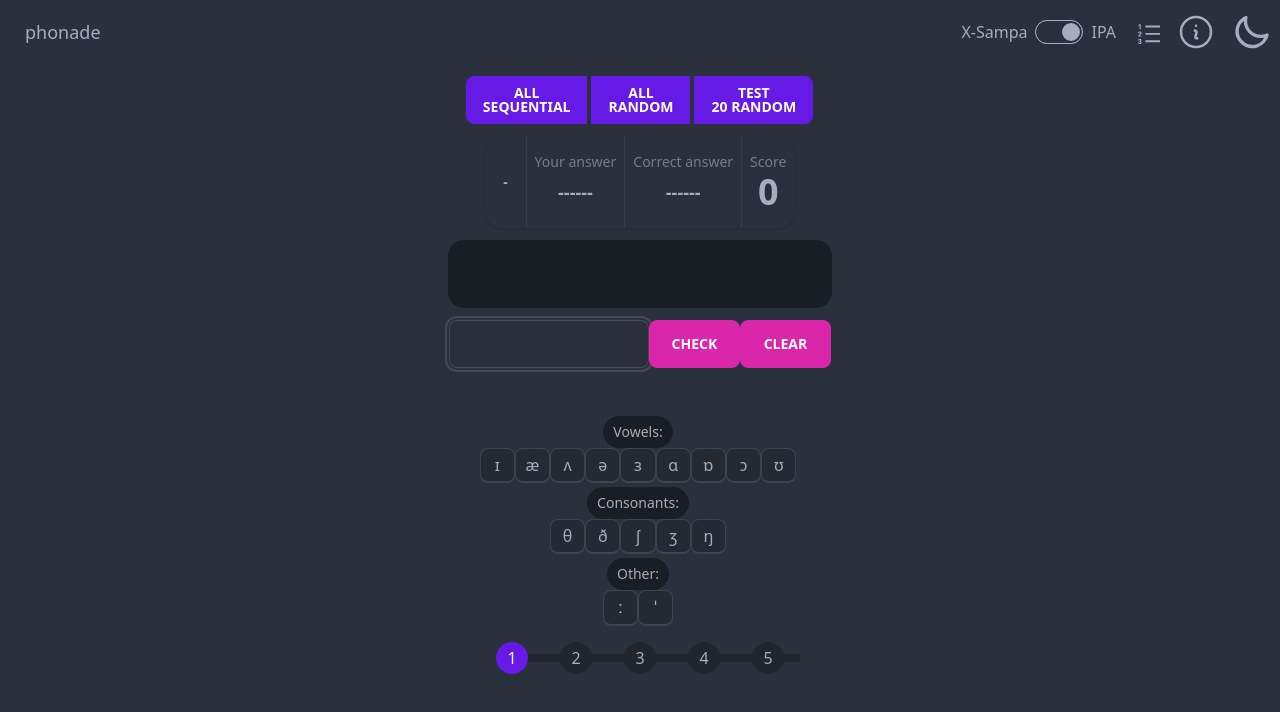
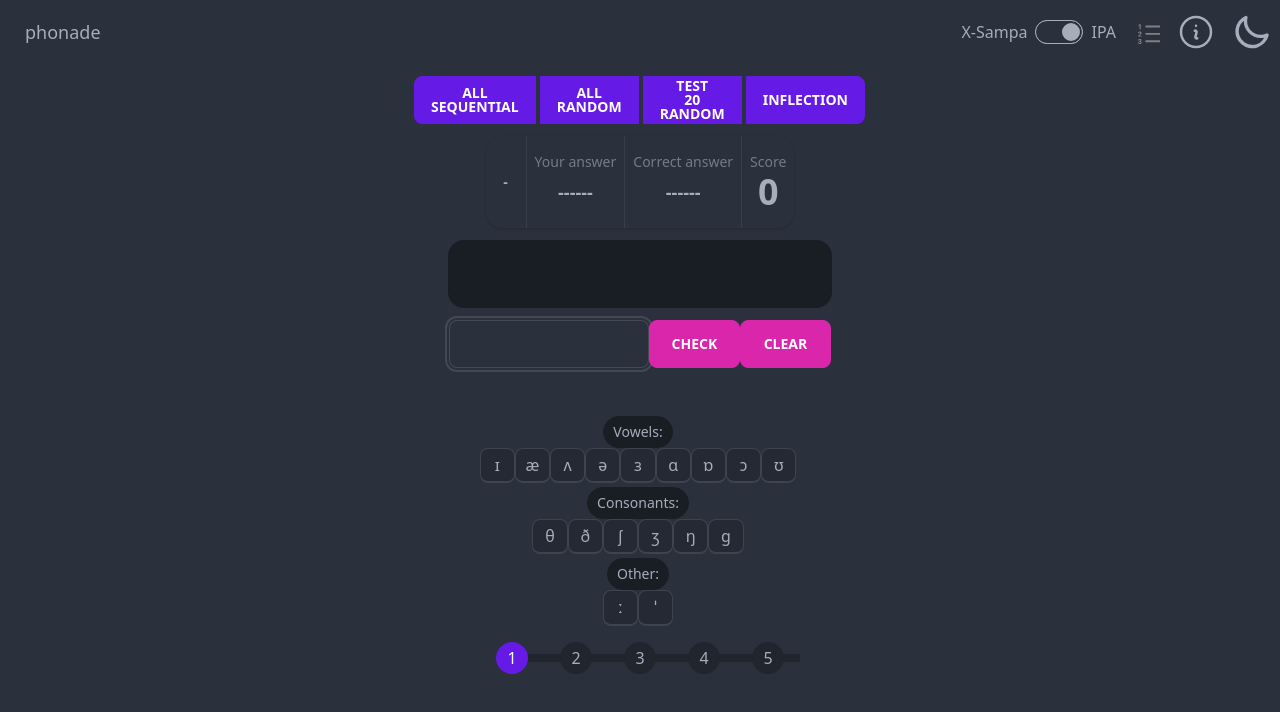
Before and after one commit to MarcinFortuna/phonade_app, a React (Vite) app: page / in a window 1280 px wide. Shown: the top 712 px of the page. Built offline with nearby package versions, Linux system fonts and the light colour scheme.

Commit message:
add transcription of inflected forms - final step

```diff
--- a/src/App.tsx
+++ b/src/App.tsx
@@ -10,6 +10,7 @@ import Feedback from "./components/Feedback";
 import InputBox from "./components/InputBox";
 import CheckTrans from "./components/CheckTrans";
 import ClearButton from "./components/ClearButton";
+import {GameModes} from "./enums/enums";
 
 function App() {
 
@@ -27,6 +28,7 @@ function App() {
     const setArrSeqAll = () => setCurrentArray([...Array(200).keys()]);
     const setArrRandomAll = () => setCurrentArray(getShuffledArr([...Array(200).keys()]));
     const setArrRandomTest = () => setCurrentArray(getShuffledArr([...Array(200).keys()]).slice(0, 20));
+    const setInfl = () => setCurrentArray(getShuffledArr([...Array(60).keys()]));
 
     // Currently displayed transcription
     const [currentTransIdx, setCurrentTransIdx] = useState<number>(0);
@@ -34,7 +36,7 @@ function App() {
     const decrementTransIdx = () => setCurrentTransIdx(currentTransIdx - 1);
     const resetTransIdx = () => setCurrentTransIdx(0);
 
-    const [currentMode, setCurrentMode] = useState<string>("");
+    const [currentMode, setCurrentMode] = useState<GameModes>(GameModes.OFF);
 
     const [inputBoxValue, setInputBoxValue] = useState<string>("");
 
@@ -56,8 +58,6 @@ function App() {
         resetScore();
         if (guessActive) toggleGuessActive();
     }
-
-    console.log(window.innerHeight);
 
     const appContext: AppContextInterface = {
         guessActive: guessActive,
@@ -89,7 +89,7 @@ function App() {
             <div className="App flex flex-col gap-3 items-center">
                 <Header/>
                 <SelectMode setCurrentMode={setCurrentMode} arrSeqAll={setArrSeqAll} arrRandomAll={setArrRandomAll}
-                            arrRandomTest={setArrRandomTest}
+                            arrRandomTest={setArrRandomTest} generateInfl={setInfl}
                             currentMode={currentMode} resetMode={resetMode}/>
                 <div className="flex justify-center">
                     <Feedback/>
--- a/src/components/CheckTrans.tsx
+++ b/src/components/CheckTrans.tsx
@@ -1,8 +1,9 @@
-import React, {MouseEventHandler, useEffect, useState} from 'react';
-import {most_common} from '../data/transcriptions';
+import React, {MouseEventHandler, useEffect, useMemo, useState} from 'react';
+import {most_common, all_inflected} from '../data/transcriptions';
 import {useAppContext} from "../libs/ContextLib";
 import {translateIpaToSampa} from "../helperFunctions";
 import {ResultAlert} from "./ResultAlert";
+import {GameModes} from "../enums/enums";
 
 const CheckTrans = () => {
 
@@ -17,7 +18,7 @@ const CheckTrans = () => {
             if (ctx?.useIpa) transcription_to_check = translateIpaToSampa(transcription_to_check);
             ctx?.setLastTranscription(transcription_to_check);
             let item_idx: number = ctx.currentArray[ctx.currentTransIdx];
-            let correct_trans: string = most_common[item_idx].sampa_strong.trim();
+            let correct_trans: string = ctx?.currentMode === GameModes.INFL ? all_inflected[item_idx].sampa_infl : most_common[item_idx].sampa_strong;
             ctx?.setLastCorrectTranscription(correct_trans);
             if (transcription_to_check === correct_trans) {
                 console.log("CORRECT");
--- a/src/components/SeeList.tsx
+++ b/src/components/SeeList.tsx
@@ -1,6 +1,6 @@
 import React from 'react';
 import {most_common} from "../data/transcriptions";
-import {transcription} from "../types/types";
+import {transcription_most_common} from "../types/types";
 import {useAppContext} from "../libs/ContextLib";
 import {translateConvenientSymbolsToIpa, translateSampaToIpa} from "../helperFunctions";
 
@@ -38,7 +38,7 @@ export const SeeList = () => {
                           </tr>
                         </thead>
                         <tbody>
-                        {most_common.map((word: transcription) => {
+                        {most_common.map((word: transcription_most_common) => {
                             return <tr key={word.id}>
                                 <td>{word.id}</td>
                                 <td>{word.spelling}</td>
--- a/src/components/SelectMode.tsx
+++ b/src/components/SelectMode.tsx
@@ -1,31 +1,40 @@
 import React from 'react';
+import {GameModes} from '../enums/enums';
 
 const SelectMode = (props: any) => {
 
     const handleClickSeqAll = () => {
         props.resetMode();
-        props.setCurrentMode('All (sequential)');
+        props.setCurrentMode(GameModes.ALL_SEQ);
         props.arrSeqAll();
     }
     const handleClickRandomAll = () => {
         props.resetMode();
-        props.setCurrentMode('All (random order)');
+        props.setCurrentMode(GameModes.ALL_RANDOM);
         props.arrRandomAll();
     }
     const handleClickRandomTest = () => {
         props.resetMode();
-        props.setCurrentMode('Test (random order)');
+        props.setCurrentMode(GameModes.TEST_RANDOM);
         props.arrRandomTest();
     }
 
+    const handleClickInflection = () => {
+        props.resetMode();
+        props.setCurrentMode(GameModes.INFL);
+        props.generateInfl();
+    }
+
     return (
-        <div className="btn-group m-auto flex justify-center md:gap-1">
-            <button className={`btn-sm sm:btn-md btn ${props.currentMode === 'All (sequential)' ? 'btn-secondary' : 'btn-primary'}`}
+        <div className="sm:btn-group m-auto flex justify-center md:gap-1 flex-wrap">
+            <button className={`btn-sm basis-2/4 sm:basis-1/5 sm:btn-md btn ${props.currentMode === GameModes.ALL_SEQ ? 'btn-secondary' : 'btn-primary'}`}
                     onClick={handleClickSeqAll}>All<br/>Sequential</button>
-            <button className={`btn-sm sm:btn-md btn ${props.currentMode === 'All (random order)' ? 'btn-secondary' : 'btn-primary'}`}
+            <button className={`btn-sm basis-2/4 sm:basis-1/5 sm:btn-md btn ${props.currentMode === GameModes.ALL_RANDOM ? 'btn-secondary' : 'btn-primary'}`}
                     onClick={handleClickRandomAll}>All<br/>Random</button>
-            <button className={`btn-sm sm:btn-md btn ${props.currentMode === 'Test (random order)' ? 'btn-secondary' : 'btn-primary'}`}
+            <button className={`btn-sm basis-2/4 sm:basis-1/5 sm:btn-md btn ${props.currentMode === GameModes.TEST_RANDOM ? 'btn-secondary' : 'btn-primary'}`}
                     onClick={handleClickRandomTest}>TEST<br/>20 Random</button>
+            <button className={`btn-sm basis-2/4 sm:basis-1/5 sm:btn-md btn ${props.currentMode === GameModes.INFL ? 'btn-secondary' : 'btn-primary'}`}
+                    onClick={handleClickInflection}>Inflection</button>
         </div>
     )
 }
--- a/src/components/ShowItemToTransc.tsx
+++ b/src/components/ShowItemToTransc.tsx
@@ -1,16 +1,18 @@
 import React from 'react';
-import { most_common } from '../data/transcriptions';
+import {all_inflected, most_common} from '../data/transcriptions';
 import {useAppContext} from "../libs/ContextLib";
+import {GameModes} from "../enums/enums";
 
 const ShowItemToTransc = (props:any) => {
 
     const ctx = useAppContext();
 
     let item_idx: number = ctx?.currentArray[props.idx] || 0;
+    let item_to_transcribe = ctx?.currentMode === GameModes.INFL ? all_inflected[item_idx].infl : most_common[item_idx].spelling;
 
     return (
         <div className="pl-2 pr-2">
-            <div className="card-title h-1 w-max">{ctx && ctx?.currentArray.length > 0 ? most_common[item_idx].spelling : ""}</div>
+            <div className="card-title h-1 w-max">{ctx && ctx?.currentArray.length > 0 ? item_to_transcribe : ""}</div>
         </div>
     )
 }
--- a/src/data/symbols.ts
+++ b/src/data/symbols.ts
@@ -1,3 +1,3 @@
 export const vowels: string[][] = [['ɪ', 'I'], ['æ', "{"], ['ʌ', 'V'], ['ə', '@'], ['ɜ', '3'], ['ɑ', 'A'], ['ɒ', 'Q'], ['ɔ', 'O'], ['ʊ', 'U']];
-export const consonants: string[][] = [['θ', 'T'], ['ð', 'D'], ['ʃ', 'S'], ['ʒ', 'Z'], ['ŋ', 'N']];
+export const consonants: string[][] = [['θ', 'T'], ['ð', 'D'], ['ʃ', 'S'], ['ʒ', 'Z'], ['ŋ', 'N'], ['ɡ', 'g']];
 export const other_symbols: string[][] = [['ː', ':'], ['ˈ', "\""]];
--- a/src/data/transcriptions.ts
+++ b/src/data/transcriptions.ts
@@ -50,7 +50,7 @@ export const most_common: transcription_most_common[] = [
     {id: 47, spelling: "what", sampa_strong: "\"wQt", sampa_weak: ""},
     {id: 48, spelling: "time", sampa_strong: "\"taIm", sampa_weak: ""},
     {id: 49, spelling: "up", sampa_strong: "\"Vp", sampa_weak: ""},
-    {id: 50, spelling: "go", sampa_strong: "\"ɡ@U", sampa_weak: ""},
+    {id: 50, spelling: "go", sampa_strong: "\"g@U", sampa_weak: ""},
     {id: 51, spelling: "about", sampa_strong: "@\"baUt", sampa_weak: ""},
     {id: 52, spelling: "than", sampa_strong: "\"D{n", sampa_weak: ""},
     {id: 53, spelling: "into", sampa_strong: "\"Intu:", sampa_weak: ""},
@@ -66,7 +66,7 @@ export const most_common: transcription_most_common[] = [
     {id: 63, spelling: "know", sampa_strong: "\"n@U", sampa_weak: ""},
     {id: 64, spelling: "see", sampa_strong: "\"si:", sampa_weak: ""},
     {id: 65, spelling: "use (verb)", sampa_strong: "\"ju:z", sampa_weak: ""},
-    {id: 66, spelling: "get", sampa_strong: "\"ɡet", sampa_weak: ""},
+    {id: 66, spelling: "get", sampa_strong: "\"get", sampa_weak: ""},
     {id: 67, spelling: "like", sampa_strong: "\"laIk", sampa_weak: ""},
     {id: 68, spelling: "then", sampa_strong: "\"Den", sampa_weak: ""},
     {id: 69, spelling: "first", sampa_strong: "\"f3:st", sampa_weak: ""},
@@ -75,7 +75,7 @@ export const most_common: transcription_most_common[] = [
     {id: 72, spelling: "now", sampa_strong: "\"naU", sampa_weak: ""},
     {id: 73, spelling: "may", sampa_strong: "\"meI", sampa_weak: ""},
     {id: 74, spelling: "such", sampa_strong: "\"sVtS", sampa_weak: ""},
-    {id: 75, spelling: "give", sampa_strong: "\"ɡIv", sampa_weak: ""},
+    {id: 75, spelling: "give", sampa_strong: "\"gIv", sampa_weak: ""},
     {id: 76, spelling: "over", sampa_strong: "\"@Uv@", sampa_weak: ""},
     {id: 77, spelling: "think", sampa_strong: "\"TINk", sampa_weak: ""},
     {id: 78, spelling: "most", sampa_strong: "\"m@Ust", sampa_weak: ""},
@@ -89,7 +89,7 @@ export const most_common: transcription_most_common[] = [
     {id: 86, spelling: "must", sampa_strong: "\"mVst", sampa_weak: ""},
     {id: 87, spelling: "look", sampa_strong: "\"lUk", sampa_weak: ""},
     {id: 88, spelling: "before", sampa_strong: "bI\"fO:", sampa_weak: ""},
-    {id: 89, spelling: "great", sampa_strong: "\"ɡreIt", sampa_weak: ""},
+    {id: 89, spelling: "great", sampa_strong: "\"greIt", sampa_weak: ""},
     {id: 90, spelling: "back", sampa_strong: "\"b{k", sampa_weak: ""},
     {id: 91, spelling: "through", sampa_strong: "\"Tru:", sampa_weak: ""},
     {id: 92, spelling: "long", sampa_strong: "\"lQN", sampa_weak: ""},
@@ -102,7 +102,7 @@ export const most_common: transcription_most_common[] = [
     {id: 99, spelling: "own", sampa_strong: "\"@Un", sampa_weak: ""},
     {id: 100, spelling: "just", sampa_strong: "\"dZVst", sampa_weak: ""},
     {id: 101, spelling: "because", sampa_strong: "bI\"kQz", sampa_weak: ""},
-    {id: 102, spelling: "good", sampa_strong: "\"ɡUd", sampa_weak: ""},
+    {id: 102, spelling: "good", sampa_strong: "\"gUd", sampa_weak: ""},
     {id: 103, spelling: "each", sampa_strong: "\"i:tS", sampa_weak: ""},
     {id: 104, spelling: "those", sampa_strong: "\"D@Uz", sampa_weak: ""},
     {id: 105, spelling: "feel", sampa_strong: "\"fi:l", sampa_weak: ""},
@@ -141,7 +141,7 @@ export const most_common: transcription_most_common[] = [
     {id: 138, spelling: "never", sampa_strong: "\"nev@", sampa_weak: ""},
     {id: 139, spelling: "same", sampa_strong: "\"seIm", sampa_weak: ""},
     {id: 140, spelling: "another", sampa_strong: "@\"nVD@", sampa_weak: ""},
-    {id: 141, spelling: "begin", sampa_strong: "bI\"ɡIn", sampa_weak: ""},
+    {id: 141, spelling: "begin", sampa_strong: "bI\"gIn", sampa_weak: ""},
     {id: 142, spelling: "while", sampa_strong: "\"waIl", sampa_weak: ""},
     {id: 143, spelling: "number", sampa_strong: "\"nVmb@", sampa_weak: ""},
     {id: 144, spelling: "part", sampa_strong: "\"pA:t", sampa_weak: ""},
@@ -157,7 +157,7 @@ export const most_common: transcription_most_common[] = [
     {id: 154, spelling: "few", sampa_strong: "\"fju:", sampa_weak: ""},
     {id: 155, spelling: "small", sampa_strong: "\"smO:l", sampa_weak: ""},
     {id: 156, spelling: "since", sampa_strong: "\"sIns", sampa_weak: ""},
-    {id: 157, spelling: "against", sampa_strong: "@\"ɡenst", sampa_weak: ""},
+    {id: 157, spelling: "against", sampa_strong: "@\"genst", sampa_weak: ""},
     {id: 158, spelling: "ask", sampa_strong: "\"A:sk", sampa_weak: ""},
     {id: 159, spelling: "late", sampa_strong: "\"leIt", sampa_weak: ""},
     {id: 160, spelling: "home", sampa_strong: "\"h@Um", sampa_weak: ""},
@@ -171,15 +171,15 @@ export const most_common: transcription_most_common[] = [
     {id: 168, spelling: "during", sampa_strong: "\"djU@rIN", sampa_weak: ""},
     {id: 169, spelling: "present (verb)", sampa_strong: "prI\"zent", sampa_weak: ""},
     {id: 170, spelling: "without", sampa_strong: "wID\"aUt", sampa_weak: ""},
-    {id: 171, spelling: "again", sampa_strong: "@\"ɡen", sampa_weak: ""},
+    {id: 171, spelling: "again", sampa_strong: "@\"gen", sampa_weak: ""},
     {id: 172, spelling: "hold", sampa_strong: "\"h@Uld", sampa_weak: ""},
-    {id: 173, spelling: "govern", sampa_strong: "\"ɡVv@n", sampa_weak: ""},
+    {id: 173, spelling: "govern", sampa_strong: "\"gVv@n", sampa_weak: ""},
     {id: 174, spelling: "around", sampa_strong: "@\"raUnd", sampa_weak: ""},
     {id: 175, spelling: "possible", sampa_strong: "\"pQs@b@l", sampa_weak: ""},
     {id: 176, spelling: "head", sampa_strong: "\"hed", sampa_weak: ""},
     {id: 177, spelling: "consider", sampa_strong: "k@n\"sId@", sampa_weak: ""},
     {id: 178, spelling: "word", sampa_strong: "\"w3:d", sampa_weak: ""},
-    {id: 179, spelling: "program", sampa_strong: "\"pr@Uɡr{m", sampa_weak: ""},
+    {id: 179, spelling: "program", sampa_strong: "\"pr@Ugr{m", sampa_weak: ""},
     {id: 180, spelling: "problem", sampa_strong: "\"prQbl@m", sampa_weak: ""},
     {id: 181, spelling: "however", sampa_strong: "haU\"ev@", sampa_weak: ""},
     {id: 182, spelling: "lead", sampa_strong: "\"li:d", sampa_weak: ""},
@@ -192,7 +192,7 @@ export const most_common: transcription_most_common[] = [
     {id: 189, spelling: "keep", sampa_strong: "\"ki:p", sampa_weak: ""},
     {id: 190, spelling: "face", sampa_strong: "\"feIs", sampa_weak: ""},
     {id: 191, spelling: "fact", sampa_strong: "\"f{kt", sampa_weak: ""},
-    {id: 192, spelling: "group", sampa_strong: "\"ɡru:p", sampa_weak: ""},
+    {id: 192, spelling: "group", sampa_strong: "\"gru:p", sampa_weak: ""},
     {id: 193, spelling: "play", sampa_strong: "\"pleI", sampa_weak: ""},
     {id: 194, spelling: "stand", sampa_strong: "\"st{nd", sampa_weak: ""},
     {id: 195, spelling: "increase (verb)", sampa_strong: "In\"kri:s", sampa_weak: ""},
@@ -203,7 +203,7 @@ export const most_common: transcription_most_common[] = [
     {id: 200, spelling: "line ", sampa_strong: "\"laIn", sampa_weak: ""}
 ];
 
-export const inflected_words_s: transcription_infl[] = [
+const inflected_words_s: transcription_infl[] = [
     {id: 1, basic: "book", infl: "books", sampa_basic: "\"bUk", sampa_infl: "\"bUks"},
     {id: 2, basic: "log", infl: "logs", sampa_basic: "\"lQg", sampa_infl: "\"lQgz"},
     {id: 3, basic: "dog", infl: "dogs", sampa_basic: "\"dQg", sampa_infl: "\"dQgz"},
@@ -236,7 +236,7 @@ export const inflected_words_s: transcription_infl[] = [
     {id: 30, basic: "cough", infl: "coughs", sampa_basic: "\"kQf", sampa_infl: "\"kQfs"}
 ]
 
-export const inflected_words_d: transcription_infl[] = [
+const inflected_words_d: transcription_infl[] = [
     {id: 1, basic: "book", infl: "booked", sampa_basic: "\"bUk", sampa_infl: "\"bUkt"},
     {id: 2, basic: "kill", infl: "killed", sampa_basic: "\"kIl", sampa_infl: "\"kIld"},
     {id: 3, basic: "work", infl: "worked", sampa_basic: "\"w3:k", sampa_infl: "\"w3:kt"},
@@ -268,3 +268,5 @@ export const inflected_words_d: transcription_infl[] = [
     {id: 29, basic: "face", infl: "faced", sampa_basic: "\"feIs", sampa_infl: "\"feIst"},
     {id: 30, basic: "recognize", infl: "recognized", sampa_basic: "\"rek@gnaIz", sampa_infl: "\"rek@gnaIzd"}
 ];
+
+export const all_inflected: transcription_infl[] = [...inflected_words_d, ...inflected_words_s];
--- /dev/null
+++ b/src/enums/enums.ts
@@ -0,0 +1,7 @@
+export enum GameModes {
+    OFF = "Off",
+    ALL_SEQ = "All (sequential)",
+    ALL_RANDOM = "All (random order)",
+    TEST_RANDOM = 'Test (random order)',
+    INFL = 'Inflection'
+};
--- a/src/helperFunctions.ts
+++ b/src/helperFunctions.ts
@@ -21,5 +21,4 @@ export const translateIpaToSampa = (trans: string) => {
 }
 
 export const translateConvenientSymbolsToIpa = (trans: string) => trans
-    .replaceAll("'", "ˈ")
-    .replaceAll("g", "ɡ");
+    .replaceAll("'", "ˈ");
--- a/src/libs/ContextLib.ts
+++ b/src/libs/ContextLib.ts
@@ -1,4 +1,5 @@
 import {useContext, createContext} from "react";
+import {GameModes} from "../enums/enums";
 
 export interface AppContextInterface {
     guessActive: boolean
@@ -12,7 +13,7 @@ export interface AppContextInterface {
     decrementTransIdx?: () => void
     resetTransIdx: () => void
     currentMode: string
-    setCurrentMode: (val: string) => void
+    setCurrentMode: (val: GameModes) => void
     inputBoxValue: string
     setInputBoxValue: (val: string) => void
     handleSpecialKey: (val: string, position: number) => void
```
